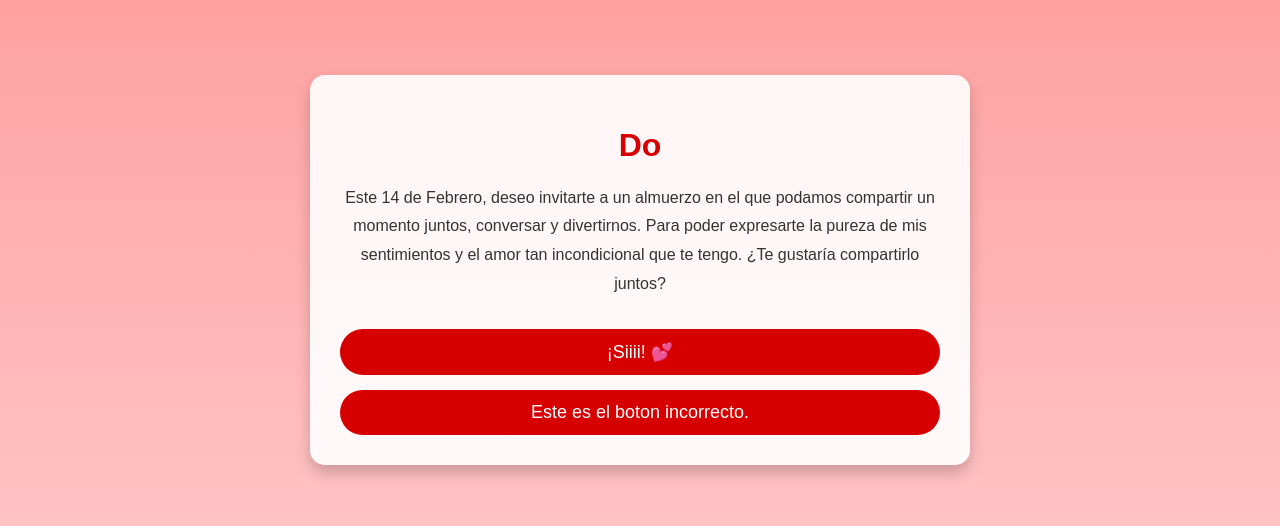
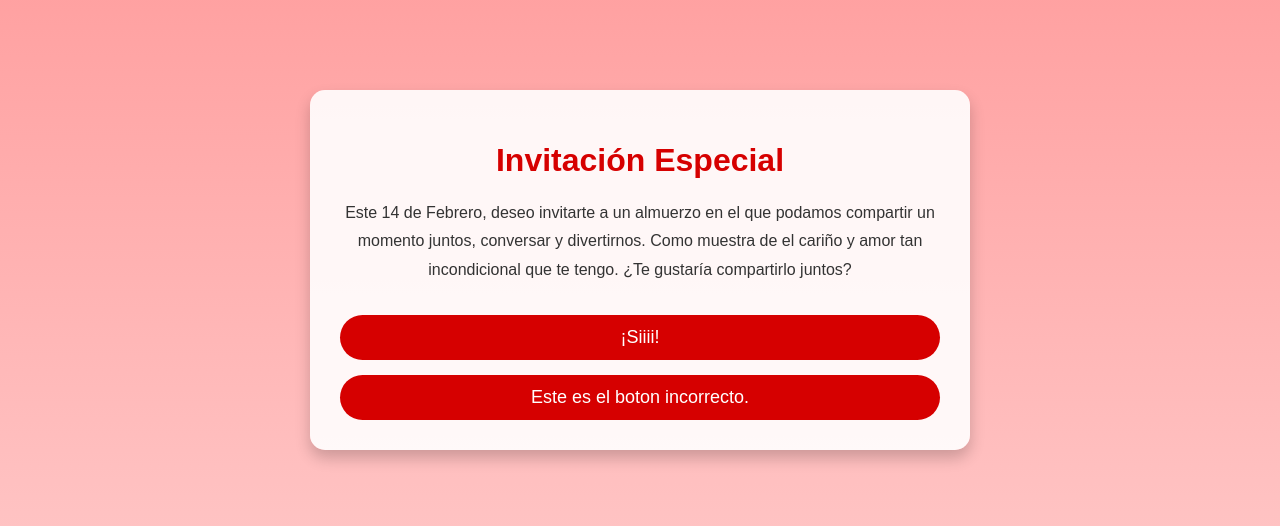
Before and after one commit to kpaulfran/menorque3, a plain HTML site: page index.html in a window 1280 px wide. Shown: the part 130-656 px from the top of the page. Drawn offline with Linux system fonts and the light colour scheme.

Commit message:
Update index.html

```diff
--- a/index.html
+++ b/index.html
@@ -81,14 +81,14 @@
 </head>
 <body>
     <div class="container">
-        <h1>Do</h1>
+        <h1>Invitación Especial</h1>
         <p>
             Este 14 de Febrero, deseo invitarte a un almuerzo en el que podamos compartir un momento juntos, conversar y divertirnos.
-            Para poder expresarte la pureza de mis sentimientos y el amor tan incondicional que te tengo.
+            Como muestra de el cariño y amor tan incondicional que te tengo.
             ¿Te gustaría compartirlo juntos?
         </p>
         <div class="cta-options">
-            <button onclick="handleResponse('yes')">¡Siiii! 💕</button>
+            <button onclick="handleResponse('yes')">¡Siiii!</button>
             <button onclick="handleResponse('no')">Este es el boton incorrecto.</button>
         </div>
     </div>
```
